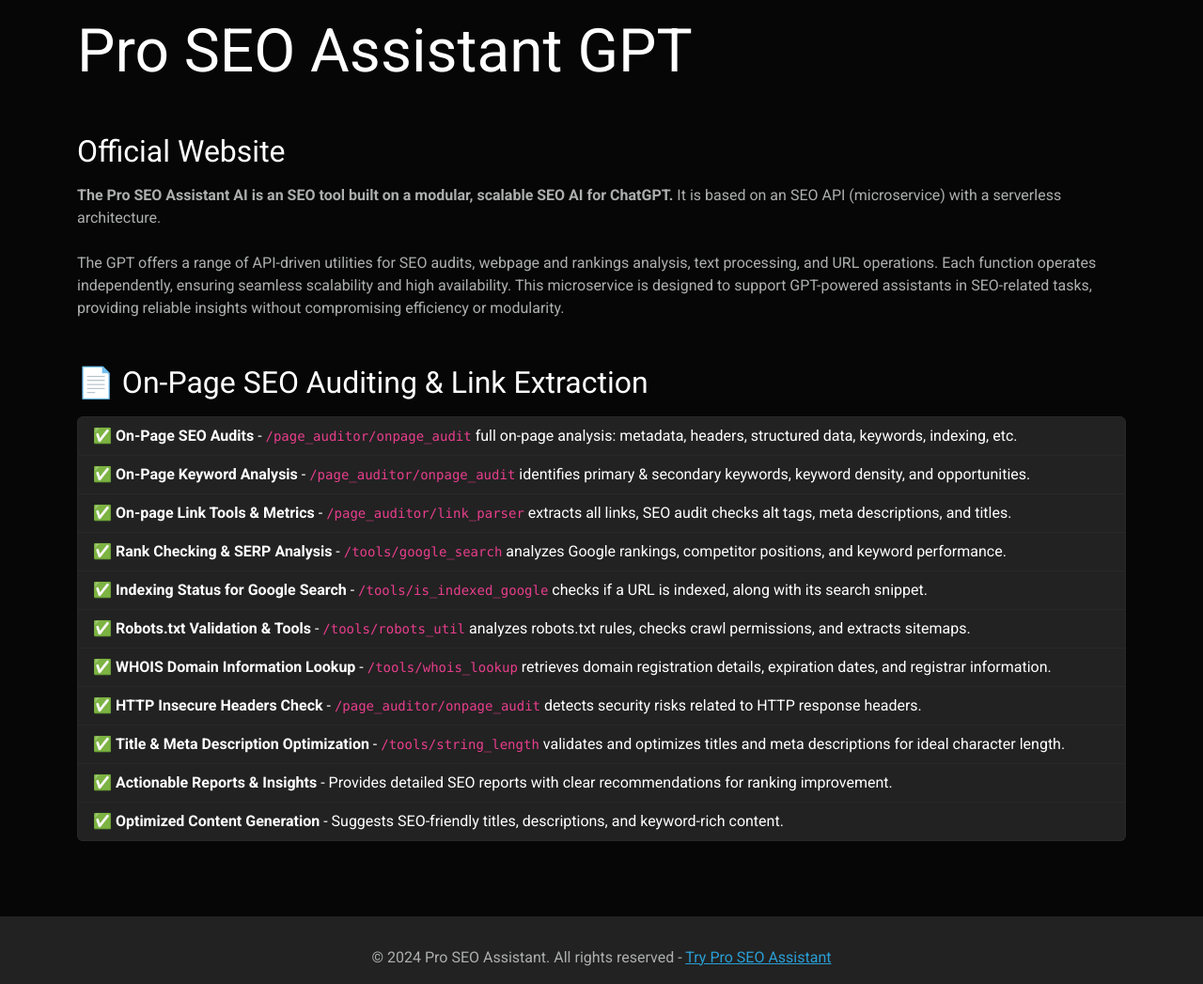
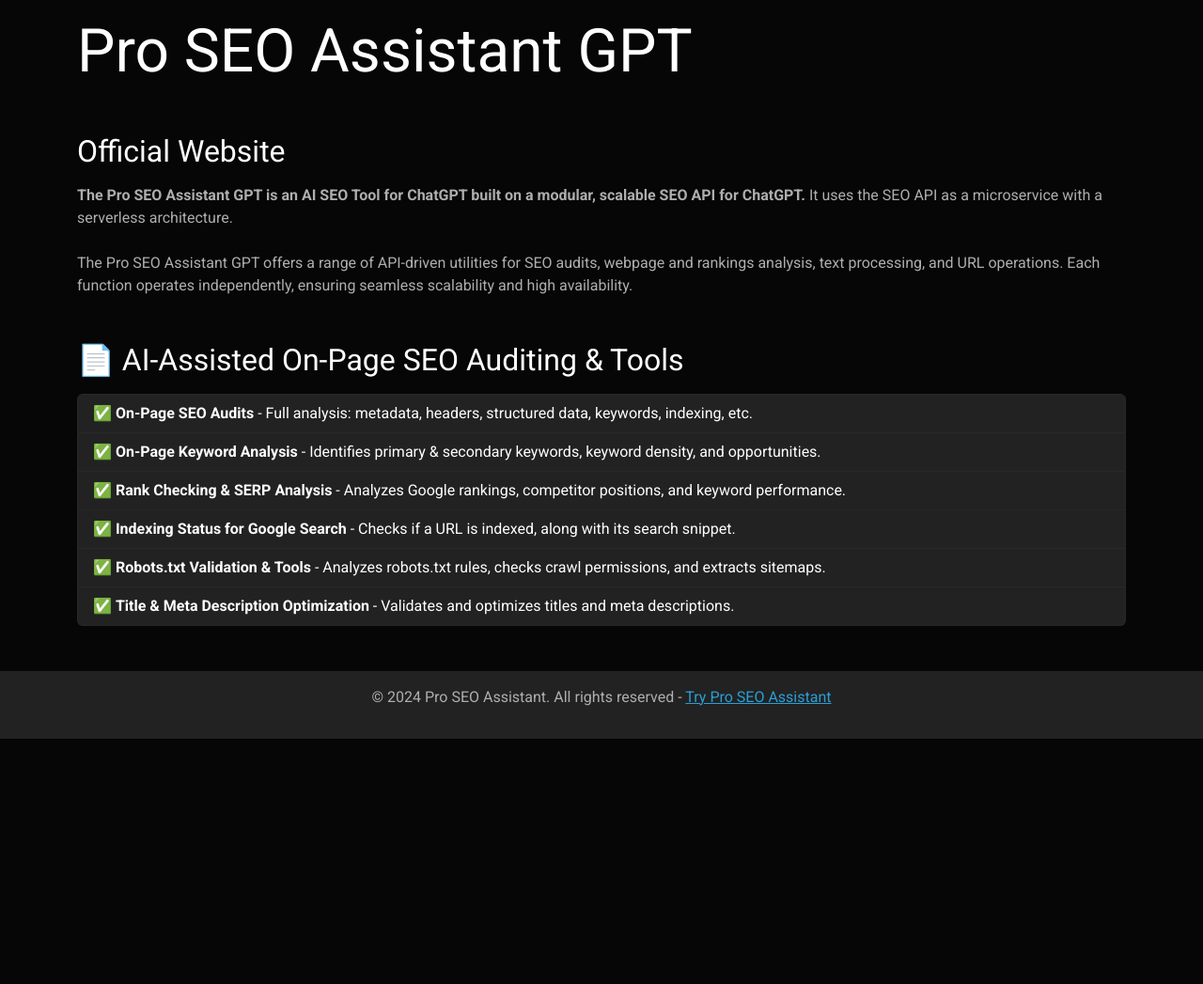
Before and after one commit to danielmulder/redirect, a Flask app: page / in a window 1280 px wide. Shown: the part 151-1198 px from the top of the page at 94% size. After the commit the page ends 937 px from the top, so only its background shows below. Run offline with Flask 2, Linux system fonts and the light colour scheme; some libraries are stand-ins or nearby versions.

Commit message:
Version 0.4.4 API Removed after test. Optimized HTML for seo.

```diff
--- a/app.py
+++ b/app.py
@@ -1,41 +1,7 @@
 import os
-import mysql as mysql
-from flask import Flask, render_template, redirect, request, jsonify
+from flask import Flask, render_template, redirect, request
 
 app = Flask(__name__)
-
-def get_db_config():
-    return {
-        "host": os.environ.get("gE_MySQL_server"),
-        "user": os.environ.get("gE_MySQL_user"),
-        "password": os.environ.get("gE_MySQL_password"),
-        "database": os.environ.get("gE_MySQL_database"),
-        "port": int(os.environ.get("gE_MySQL_port", 25060)),
-        "use_pure": True,
-        "auth_plugin": "mysql_native_password",
-        "ssl_disabled": False  # DigitalOcean vereist SSL
-    }
-
-@app.route("/api/test_db")
-def test_db():
-    """Test de verbinding met de database"""
-    db_config = get_db_config()
-
-    try:
-        conn = mysql.connector.connect(**db_config)
-        cursor = conn.cursor(dictionary=True)
-        cursor.execute("SELECT NOW() as current_time;")
-        result = cursor.fetchone()
-        cursor.close()
-        conn.close()
-
-        return jsonify({"status": "ok", "db_time": result}), 200
-
-    except mysql.connector.Error as err:
-        return jsonify({"status": "error", "message": str(err)}), 500
-
-if __name__ == "__main__":
-    app.run(debug=True)
 
 @app.route('/')
 def home():
--- a/templates/index.html
+++ b/templates/index.html
@@ -1,14 +1,82 @@
+<!DOCTYPE html>
 <html lang="en">
 <head>
-    <title>Pro SEO Assistant for ChatGPT | AI SEO Tool | On-page Audits</title>
-    <meta name="description" content="Pro SEO Assistant AI is the best free GPT, an API driven AI SEO Tool for On-page Audits and content optimization with live accurate data and actionable reports."/>
-    <link rel="canonical" href="https://proseo.tech/" />
+    <meta charset="UTF-8">
+    <meta name="viewport" content="width=device-width, initial-scale=1.0">
+
+    <!-- ✅ SEO Titel en Meta Beschrijving -->
+    <title>Pro SEO Assistant GPT | AI SEO Tool ChatGPT | Free SEO Tool</title>
+    <meta name="description" content="Pro SEO Assistant GPT - Free AI SEO Tool for ChatGPT. API-driven SEO AI Tool for Page Audits. Content optimization with live accurate data & actionable reports.">
+
+    <!-- ✅ Canonical URL -->
+    <link rel="canonical" href="https://proseo.tech/">
+
+    <!-- ✅ Meta Robots Tag -->
+    <meta name="robots" content="index, follow">
+
+    <!-- ✅ Open Graph Meta Tags -->
+    <meta property="og:title" content="Pro SEO Assistant GPT | AI SEO Tool ChatGPT | Free SEO Tool">
+    <meta property="og:description" content="Pro SEO Assistant GPT - Free AI SEO Tool for ChatGPT. API-driven SEO AI Tool for Page Audits. Content optimization with live accurate data & actionable reports.">
+    <meta property="og:url" content="https://proseo.tech/">
+    <meta property="og:site_name" content="Pro SEO Tech">
+    <meta property="og:type" content="website">
+    <meta property="og:image" content="https://proseo.tech/static/images/logo.svg">
+    <meta property="og:image:alt" content="Pro SEO GPT - avatar logo">
+    <meta property="og:locale" content="en_US">
+    <meta property="og:image:type" content="image/svg+xml">
+    <meta property="og:image:width" content="1200">
+    <meta property="og:image:height" content="630">
+
+    <!-- ✅ JSON-LD Structured Data -->
+    <script type="application/ld+json">
+    {
+      "@context": "https://schema.org",
+      "@type": "SoftwareApplication",
+      "name": "Pro SEO Assistant",
+      "operatingSystem": "Web",
+      "applicationCategory": "AI SEO Tool",
+      "url": "https://proseo.tech/",
+      "image": "https://proseo.tech/static/images/logo.svg",
+      "description": "Pro SEO Assistant AI is an API-driven AI SEO tool for on-page audits and content optimization with live accurate data and actionable reports.",
+      "offers": {
+        "@type": "Offer",
+        "price": "0",
+        "priceCurrency": "USD"
+      },
+      "publisher": {
+        "@type": "Organization",
+        "name": "Pro SEO Tech",
+        "url": "https://proseo.tech/"
+      },
+      "sameAs": [
+        "https://chatgpt.com/g/g-67a9c0b376d881918b85c637d77761f0-pro-seo-assistant"
+      ],
+      "softwareVersion": "1.0",
+      "applicationSubCategory": "Web-based SEO Analysis",
+      "creator": {
+        "@type": "Person",
+        "name": "Daniël Mulder",
+        "sameAs": "https://www.linkedin.com/in/danielmulder1979/"
+      },
+      "aggregateRating": {
+        "@type": "AggregateRating",
+        "ratingValue": "",
+        "ratingCount": ""
+      }
+    }
+    </script>
+
+    <!-- ✅ Stylesheets -->
     <link media="all" rel="stylesheet" href="static/css/bootstrap.css" />
 </head>
 <body style="padding-top: 120px;">
+
+    <!-- ✅ Navbar -->
     <div class="navbar navbar-expand-lg fixed-top bg-primary" data-bs-theme="dark">
         <div class="container">
-            <a href="#" class="navbar-brand"><img src="{{ url_for('static', filename='images/logo.svg') }}" alt="Pro SEO GPT - avatar logo " style="max-height: 60px; max-width: 60px;">
+            <a href="#" class="navbar-brand">
+                <img src="{{ url_for('static', filename='images/logo.svg') }}" alt="Pro SEO GPT - avatar logo" style="max-height: 60px; max-width: 60px;">
+            </a>
             <button class="navbar-toggler" type="button" data-bs-toggle="collapse" data-bs-target="#navbarResponsive" aria-controls="navbarResponsive" aria-expanded="false" aria-label="Toggle navigation">
                 <span class="navbar-toggler-icon"></span>
             </button>
@@ -16,13 +84,15 @@
                 <ul class="navbar-nav">
                     <li class="nav-item">
                         <a class="nav-link btn btn-light text-primary px-3 py-2 fw-bold" href="https://chatgpt.com/g/g-67a9c0b376d881918b85c637d77761f0-pro-seo-assistant" target="_blank">
-						Use Pro SEO Assistant</a>
+                            Use Pro SEO Assistant
+                        </a>
                     </li>
                 </ul>
             </div>
         </div>
     </div>
 
+    <!-- ✅ Content -->
     <div class="container pt-5">
         <div class="page-header" id="banner" style="margin-bottom: 28px;">
             <h1>Pro SEO Assistant GPT</h1>
@@ -31,40 +101,33 @@
         <div class="mt-5">
             <h2 class="h4 mb-3">Official Website</h2>
             <p class="text-dark mb-4">
-                <strong>The Pro SEO Assistant AI is an SEO tool built on a modular, scalable SEO AI for ChatGPT.</strong>
-                It is based on an SEO API (microservice) with a serverless architecture.
+                <strong>The Pro SEO Assistant GPT is an AI SEO Tool for ChatGPT built on a modular, scalable SEO API for ChatGPT.</strong>
+                It uses the SEO API as a microservice with a serverless architecture.
             </p>
             <p class="mb-4">
-                The GPT offers a range of API-driven utilities for SEO audits, webpage and rankings analysis, text processing, and URL operations.
-                Each function operates independently, ensuring seamless scalability and high availability. This microservice is designed to support GPT-powered assistants
-                in SEO-related tasks, providing reliable insights without compromising efficiency or modularity.
+                The Pro SEO Assistant GPT offers a range of API-driven utilities for SEO audits, webpage and rankings analysis, text processing, and URL operations.
+                Each function operates independently, ensuring seamless scalability and high availability.
             </p>
         </div>
 
-        <!-- ✅ SEO Audit opsomming (bijgewerkt) -->
+        <!-- ✅ SEO Audit Features -->
         <div class="mt-5">
-            <h2 class="h4 mb-3">📄 On-Page SEO Auditing & Link Extraction</h2>
+            <h2 class="h4 mb-3">📄 AI-Assisted On-Page SEO Auditing & Tools</h2>
             <ul class="list-group mb-4">
-                <li class="list-group-item">✅ <strong>On-Page SEO Audits</strong> - <code>/page_auditor/onpage_audit</code> full on-page analysis: metadata, headers, structured data, keywords, indexing, etc.</li>
-                <li class="list-group-item">✅ <strong>On-Page Keyword Analysis</strong> - <code>/page_auditor/onpage_audit</code> identifies primary & secondary keywords, keyword density, and opportunities.</li>
-                <li class="list-group-item">✅ <strong>On-page Link Tools & Metrics</strong> - <code>/page_auditor/link_parser</code> extracts all links, SEO audit checks alt tags, meta descriptions, and titles.</li>
-                <li class="list-group-item">✅ <strong>Rank Checking & SERP Analysis</strong> - <code>/tools/google_search</code> analyzes Google rankings, competitor positions, and keyword performance.</li>
-                <li class="list-group-item">✅ <strong>Indexing Status for Google Search</strong> - <code>/tools/is_indexed_google</code> checks if a URL is indexed, along with its search snippet.</li>
-                <li class="list-group-item">✅ <strong>Robots.txt Validation & Tools</strong> - <code>/tools/robots_util</code> analyzes robots.txt rules, checks crawl permissions, and extracts sitemaps.</li>
-                <li class="list-group-item">✅ <strong>WHOIS Domain Information Lookup</strong> - <code>/tools/whois_lookup</code> retrieves domain registration details, expiration dates, and registrar information.</li>
-                <li class="list-group-item">✅ <strong>HTTP Insecure Headers Check</strong> - <code>/page_auditor/onpage_audit</code> detects security risks related to HTTP response headers.</li>
-                <li class="list-group-item">✅ <strong>Title & Meta Description Optimization</strong> - <code>/tools/string_length</code> validates and optimizes titles and meta descriptions for ideal character length.</li>
-                <li class="list-group-item">✅ <strong>Actionable Reports & Insights</strong> - Provides detailed SEO reports with clear recommendations for ranking improvement.</li>
-                <li class="list-group-item">✅ <strong>Optimized Content Generation</strong> - Suggests SEO-friendly titles, descriptions, and keyword-rich content.</li>
+                <li class="list-group-item">✅ <strong>On-Page SEO Audits</strong> - Full analysis: metadata, headers, structured data, keywords, indexing, etc.</li>
+                <li class="list-group-item">✅ <strong>On-Page Keyword Analysis</strong> - Identifies primary & secondary keywords, keyword density, and opportunities.</li>
+                <li class="list-group-item">✅ <strong>Rank Checking & SERP Analysis</strong> - Analyzes Google rankings, competitor positions, and keyword performance.</li>
+                <li class="list-group-item">✅ <strong>Indexing Status for Google Search</strong> - Checks if a URL is indexed, along with its search snippet.</li>
+                <li class="list-group-item">✅ <strong>Robots.txt Validation & Tools</strong> - Analyzes robots.txt rules, checks crawl permissions, and extracts sitemaps.</li>
+                <li class="list-group-item">✅ <strong>Title & Meta Description Optimization</strong> - Validates and optimizes titles and meta descriptions.</li>
             </ul>
         </div>
-    </div> <!-- Container einde -->
+    </div>
 
-    <!-- ✅ Kleine Footer -->
-    <footer class="bg-light text-center py-3 mt-5" style="margin-top: 5rem !important;">
-		<p></p>
-        <p class="mb-0">&copy; 2024 Pro SEO Assistant. All rights reserved -
-		<a class="" href="https://chatgpt.com/g/g-67a9c0b376d881918b85c637d77761f0-pro-seo-assistant" target="_blank">Try Pro SEO Assistant</p>
+    <!-- ✅ Footer -->
+    <footer class="bg-light text-center py-3 mt-5">
+        <p>&copy; 2024 Pro SEO Assistant. All rights reserved -
+        <a href="https://chatgpt.com/g/g-67a9c0b376d881918b85c637d77761f0-pro-seo-assistant" target="_blank">Try Pro SEO Assistant</a></p>
     </footer>
 
 </body>
```
